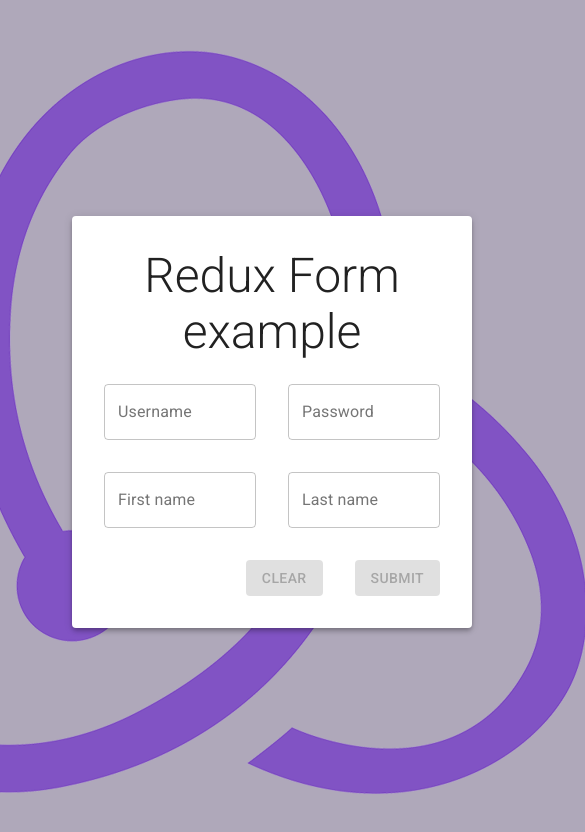
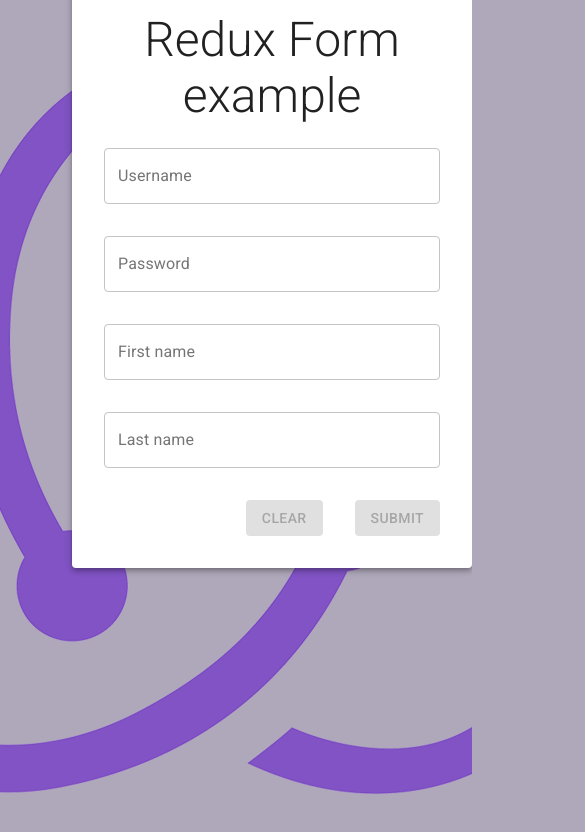
Before and after one commit to ojaoc/redux-form-example, a Next.js app: page / in a window 390 px wide. Shown: the top 832 px of the page, 585 px wide, since content can reach past the window. Built offline with nearby package versions, Linux system fonts and the light colour scheme.

Commit message:
little improvements in responsiveness

```diff
--- a/pages/index.tsx
+++ b/pages/index.tsx
@@ -35,12 +35,12 @@ export default function Home() {
         <>
             <Box display="flex" justifyContent="center" alignItems="center" height="100vh">
                 <Grid container spacing={4} className={classes.container}>
-                    <Grid item xs={7} xl={8}>
+                    <Grid item xs={12} xl={7}>
                         <Paper elevation={4} className={classes.paperForm}>
                             <Form onSubmit={console.log} />
                         </Paper>
                     </Grid>
-                    <Grid item xs={5} xl={4}>
+                    <Grid item xs={12} xl={5}>
                         <Fade in={isSubmit}>
                             <Paper elevation={4} className={classes.paperDisplay}>
                                 <StoreDisplay />
--- a/src/Form.tsx
+++ b/src/Form.tsx
@@ -44,7 +44,7 @@ const Form = ({ handleSubmit, pristine, reset, submitting }) => {
                 Redux Form example
             </Typography>
             <Grid container spacing={4} justify="flex-end">
-                <Grid item xs={6}>
+                <Grid item xs={12} md={6}>
                     <Field
                         id="username-input"
                         label="Username"
@@ -53,7 +53,7 @@ const Form = ({ handleSubmit, pristine, reset, submitting }) => {
                         component={renderTextField}
                     />
                 </Grid>
-                <Grid item xs={6}>
+                <Grid item xs={12} md={6}>
                     <Field
                         id="password-input"
                         label="Password"
@@ -63,7 +63,7 @@ const Form = ({ handleSubmit, pristine, reset, submitting }) => {
                         component={renderTextField}
                     />
                 </Grid>
-                <Grid item xs={6}>
+                <Grid item xs={12} md={6}>
                     <Field
                         id="first-name-input"
                         label="First name"
@@ -72,7 +72,7 @@ const Form = ({ handleSubmit, pristine, reset, submitting }) => {
                         component={renderTextField}
                     />
                 </Grid>
-                <Grid item xs={6}>
+                <Grid item xs={12} md={6}>
                     <Field
                         id="last-name-input"
                         label="Last name"
```
